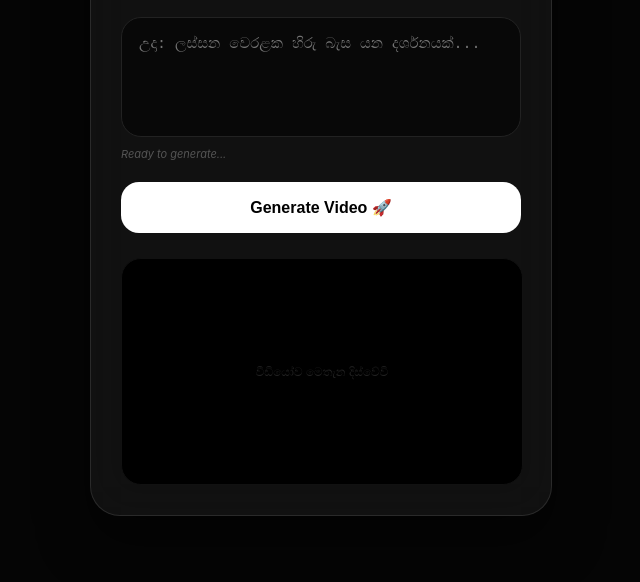
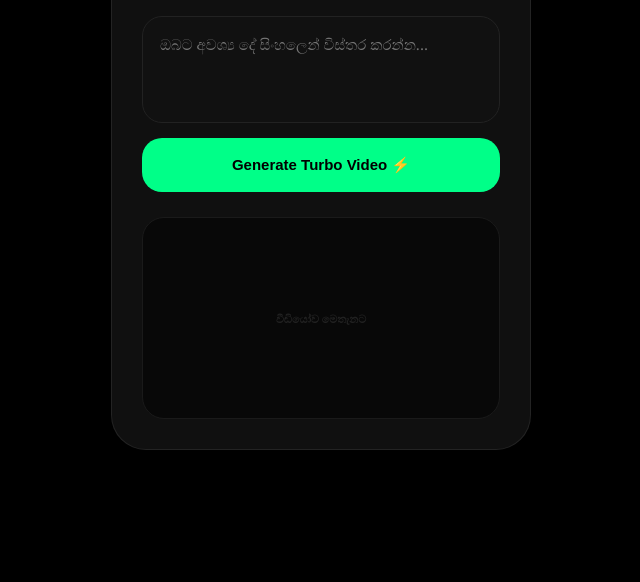
Before and after one commit to Yuresh-Official/ai-video-jenaretor, a plain HTML site: page index.html in a window 1280 px wide. Shown: the part 218-800 px from the top of the page, without its empty margins (319-959 px from the left). Drawn offline with Linux system fonts and the light colour scheme.

Commit message:
Update index.html

```diff
--- a/index.html
+++ b/index.html
@@ -2,134 +2,150 @@
 <html lang="si">
 <head>
     <meta charset="UTF-8">
-    <meta name="viewport" content="width=device-width, initial-scale=1.0">
-    <title>Yuresh AI Video Pro | Official</title>
+    <meta name="viewport" content="width=device-width, initial-scale=1.0, maximum-scale=1.0, user-scalable=no, viewport-fit=cover">
+    <title>Yuresh AI Pro | Ultra Fast</title>
     <style>
-        :root { --accent: #00ff88; --bg: #050505; --glass: rgba(255, 255, 255, 0.05); }
-        body {
-            background: var(--bg); color: #fff; font-family: 'Inter', -apple-system, sans-serif;
-            margin: 0; display: flex; align-items: center; justify-content: center; min-height: 100vh;
+        :root { --accent: #00ff88; --bg: #000000; }
+
+        /* අකුරු කොපි කිරීම සහ සිලෙක්ට් කිරීම සම්පූර්ණයෙන්ම Lock කිරීම */
+        * {
+            -webkit-user-select: none;
+            -moz-user-select: none;
+            -ms-user-select: none;
+            user-select: none;
+            -webkit-touch-callout: none;
+            box-sizing: border-box;
+            outline: none;
         }
 
-        .container {
-            width: 90%; max-width: 400px; background: var(--glass); backdrop-filter: blur(25px);
-            border-radius: 30px; padding: 30px; border: 1px solid rgba(255,255,255,0.1);
-            text-align: center; box-shadow: 0 25px 50px rgba(0,0,0,0.5);
+        body {
+            background: var(--bg); color: #fff; font-family: 'Segoe UI', Roboto, Helvetica, Arial, sans-serif;
+            margin: 0; padding: 0; display: flex; align-items: center; justify-content: center;
+            height: 100vh; width: 100vw; overflow: hidden; /* Scroll Lock */
+            touch-action: none; /* පේජ් එක එහා මෙහා වීම වැලැක්වීමට */
         }
 
-        h1 { font-size: 24px; margin-bottom: 5px; letter-spacing: -1px; font-weight: 800; }
-        .badge { display: inline-block; padding: 4px 12px; border-radius: 20px; background: rgba(0,255,136,0.1); color: var(--accent); font-size: 10px; font-weight: bold; margin-bottom: 20px; text-transform: uppercase; }
+        .app-container {
+            width: 92%; max-width: 420px; background: rgba(20, 20, 20, 0.8);
+            backdrop-filter: blur(30px); border-radius: 35px; padding: 30px;
+            border: 1px solid rgba(255,255,255,0.08); text-align: center;
+            box-shadow: 0 40px 100px rgba(0,0,0,0.9);
+        }
 
-        .input-box { background: rgba(0,0,0,0.5); border: 1px solid #222; border-radius: 20px; padding: 15px; margin-bottom: 10px; transition: 0.3s; }
-        .input-box:focus-within { border-color: var(--accent); }
-        textarea { width: 100%; height: 80px; background: none; border: none; color: #fff; outline: none; resize: none; font-size: 15px; }
+        h1 { font-size: 20px; font-weight: 900; letter-spacing: -0.5px; margin: 0 0 5px 0; color: #fff; }
+        .status-bar { font-size: 10px; color: var(--accent); font-weight: 700; text-transform: uppercase; margin-bottom: 25px; opacity: 0.8; }
 
-        #transNote { font-size: 11px; color: #555; text-align: left; margin-bottom: 20px; min-height: 15px; font-style: italic; }
+        .input-group { background: #111; border: 1px solid #222; border-radius: 20px; padding: 15px; margin-bottom: 15px; }
 
-        .gen-btn { width: 100%; padding: 16px; border-radius: 18px; border: none; background: #fff; color: #000; font-weight: 800; cursor: pointer; transition: 0.3s; font-size: 16px; }
-        .gen-btn:active { transform: scale(0.97); }
-        .gen-btn:disabled { background: #222; color: #444; cursor: not-allowed; }
+        /* ටයිප් කරන කොටසට පමණක් Selection ඉඩ දීම */
+        textarea {
+            width: 100%; height: 70px; background: none; border: none;
+            color: #fff; outline: none; resize: none; font-size: 15px; font-family: inherit;
+            user-select: text !important; -webkit-user-select: text !important;
+            touch-action: auto;
+        }
 
-        .output-box { width: 100%; aspect-ratio: 16/9; background: #000; border-radius: 20px; margin-top: 25px; border: 1px solid #111; display: flex; align-items: center; justify-content: center; position: relative; overflow: hidden; }
-        video { width: 100%; height: 100%; object-fit: cover; display: none; }
+        .action-btn {
+            width: 100%; padding: 18px; border-radius: 20px; border: none;
+            background: var(--accent); color: #000; font-weight: 800;
+            cursor: pointer; font-size: 15px; transition: 0.2s cubic-bezier(0.4, 0, 0.2, 1);
+        }
+        .action-btn:active { transform: scale(0.96); opacity: 0.9; }
+        .action-btn:disabled { background: #222; color: #555; cursor: not-allowed; transform: none; }
 
-        .loader { display: none; width: 40px; height: 40px; border: 3px solid rgba(255,255,255,0.05); border-top: 3px solid var(--accent); border-radius: 50%; animation: spin 0.8s linear infinite; }
+        .preview-area {
+            width: 100%; aspect-ratio: 16/9; background: #080808; border-radius: 22px;
+            margin-top: 25px; border: 1px solid #1a1a1a; display: flex;
+            align-items: center; justify-content: center; position: relative; overflow: hidden;
+        }
+
+        video { width: 100%; height: 100%; border-radius: 22px; display: none; object-fit: cover; }
+
+        /* Loader Animation */
+        .spinner {
+            display: none; width: 35px; height: 35px; border: 3px solid rgba(255,255,255,0.05);
+            border-top: 3px solid var(--accent); border-radius: 50%; animation: spin 0.7s linear infinite;
+        }
         @keyframes spin { to { transform: rotate(360deg); } }
-
-        .download-link { display: none; margin-top: 15px; color: var(--accent); text-decoration: none; font-size: 13px; font-weight: 600; }
     </style>
 </head>
-<body>
+<body oncontextmenu="return false;">
 
-    <div class="container">
-        <div class="badge">Vercel Backend Powered</div>
-        <h1>Yuresh AI Video Pro</h1>
-        <p style="color: #666; font-size: 13px; margin-bottom: 20px;">සිංහලෙන් ලියන්න - AI එකෙන් බලන්න</p>
+    <div class="app-container">
+        <h1>YURESH AI PRO</h1>
+        <div class="status-bar">Turbo Speed • No-Zoom Active</div>
 
-        <div class="input-box">
-            <textarea id="promptInp" placeholder="උදා: ලස්සන වෙරළක හිරු බැස යන දර්ශනයක්..."></textarea>
-        </div>
-        <div id="transNote">Ready to generate...</div>
-
-        <button id="genBtn" class="gen-btn" onclick="generate()">Generate Video 🚀</button>
-
-        <div class="output-box">
-            <div class="loader" id="loading"></div>
-            <span id="placeholder" style="color: #222; font-size: 12px;">වීඩියෝව මෙතැන දිස්වේවි</span>
-            <video id="videoOut" controls playsinline></video>
+        <div class="input-group">
+            <textarea id="promptInp" placeholder="ඔබට අවශ්‍ය දේ සිංහලෙන් විස්තර කරන්න..."></textarea>
         </div>
 
-        <a id="dlBtn" class="download-link" href="#" target="_blank">බාගත කරන්න (Download) 📥</a>
+        <button id="genBtn" class="action-btn" onclick="processAI()">Generate Turbo Video ⚡</button>
+
+        <div class="preview-area">
+            <div class="spinner" id="loader"></div>
+            <span id="hint" style="color: #222; font-size: 11px; font-weight: 600;">වීඩියෝව මෙතැනට</span>
+            <video id="videoPlayer" controls autoplay loop playsinline></video>
+        </div>
     </div>
 
     <script>
-        async function generate() {
-            const promptVal = document.getElementById('promptInp').value;
+        async function processAI() {
+            const prompt = document.getElementById('promptInp').value;
             const btn = document.getElementById('genBtn');
-            const loader = document.getElementById('loading');
-            const video = document.getElementById('videoOut');
-            const placeholder = document.getElementById('placeholder');
-            const note = document.getElementById('transNote');
-            const dlBtn = document.getElementById('dlBtn');
+            const loader = document.getElementById('loader');
+            const video = document.getElementById('videoPlayer');
+            const hint = document.getElementById('hint');
 
-            if(!promptVal.trim()) return alert("කරුණාකර සිංහලෙන් යමක් ලියන්න!");
+            if(!prompt.trim()) return;
 
-            // UI Setup
+            // සයිට් එක රීෆ්‍රෙෂ් නොවී UI එක Update කිරීම
             btn.disabled = true;
+            btn.innerText = "නිර්මාණය කරමින්...";
             loader.style.display = "block";
-            placeholder.style.display = "none";
             video.style.display = "none";
-            dlBtn.style.display = "none";
-            note.innerText = "පරිවර්තනය වෙමින් පවතියි...";
+            hint.style.display = "none";
 
             try {
-                // 1. Google Translate (No API Key needed)
-                const transUrl = `https://translate.googleapis.com/translate_a/single?client=gtx&sl=si&tl=en&dt=t&q=${encodeURIComponent(promptVal)}`;
-                const transRes = await fetch(transUrl);
-                const transData = await transRes.json();
-                const englishPrompt = `A cinematic, realistic 4k video of ${transData[0][0][0]}, high quality.`;
-                note.innerText = "AI Prompt: " + englishPrompt;
+                // 1. Instant Translation
+                const tRes = await fetch(`https://translate.googleapis.com/translate_a/single?client=gtx&sl=si&tl=en&dt=t&q=${encodeURIComponent(prompt)}`);
+                const tData = await tRes.json();
+                const englishText = tData[0][0][0] + ", ultra realistic, cinematic lighting, 4k resolution";
 
-                // 2. Vercel Backend එකට වීඩියෝව හදන්න ඉල්ලීමක් යැවීම
-                const aiResponse = await fetch("/api/generate", {
+                // 2. Server Request
+                const response = await fetch("/api/generate", {
                     method: "POST",
                     headers: { "Content-Type": "application/json" },
-                    body: JSON.stringify({
-                        version: "3f04018850fe2a3f9e210a823ad74826774ca2d0ad8d7979f712716f6bbd6d7c",
-                        input: { prompt: englishPrompt }
-                    })
+                    body: JSON.stringify({ input: { prompt: englishText } })
                 });
 
-                const prediction = await aiResponse.json();
-                if(prediction.error) throw new Error(prediction.error);
+                const task = await response.json();
 
-                // 3. Status එක අපේම Backend එකෙන් චෙක් කිරීම (Polling)
-                const checkStatus = setInterval(async () => {
-                    const statusRes = await fetch(`/api/status?id=${prediction.id}`);
-                    const data = await statusRes.json();
+                // 3. Fast Polling (තත්පර 2කට වරක් පරීක්ෂා කරයි)
+                const checker = setInterval(async () => {
+                    const statusRes = await fetch(`/api/status?id=${task.id}`);
+                    const statusData = await statusRes.json();
 
-                    if(data.status === "succeeded") {
-                        clearInterval(checkStatus);
+                    if(statusData.status === "succeeded") {
+                        clearInterval(checker);
                         loader.style.display = "none";
-                        video.src = data.output[0];
+                        video.src = statusData.output[0];
                         video.style.display = "block";
-                        dlBtn.href = data.output[0];
-                        dlBtn.style.display = "inline-block";
                         btn.disabled = false;
-                        note.innerText = "සාර්ථකව නිම විය! ✨";
-                    } else if(data.status === "failed") {
-                        clearInterval(checkStatus);
-                        alert("Error: වීඩියෝව සෑදීම අසාර්ථක විය.");
+                        btn.innerText = "Generate Turbo Video ⚡";
+                    } else if(statusData.status === "failed") {
+                        clearInterval(checker);
+                        alert("Error! නැවත උත්සාහ කරන්න.");
                         btn.disabled = false;
+                        btn.innerText = "Generate Turbo Video ⚡";
                         loader.style.display = "none";
                     }
-                }, 4000);
+                }, 2000);
 
             } catch(e) {
                 console.error(e);
-                alert("පද්ධතියේ දෝෂයක්! කරුණාකර නැවත උත්සාහ කරන්න.");
                 btn.disabled = false;
                 loader.style.display = "none";
+                btn.innerText = "Generate Turbo Video ⚡";
             }
         }
     </script>
```
